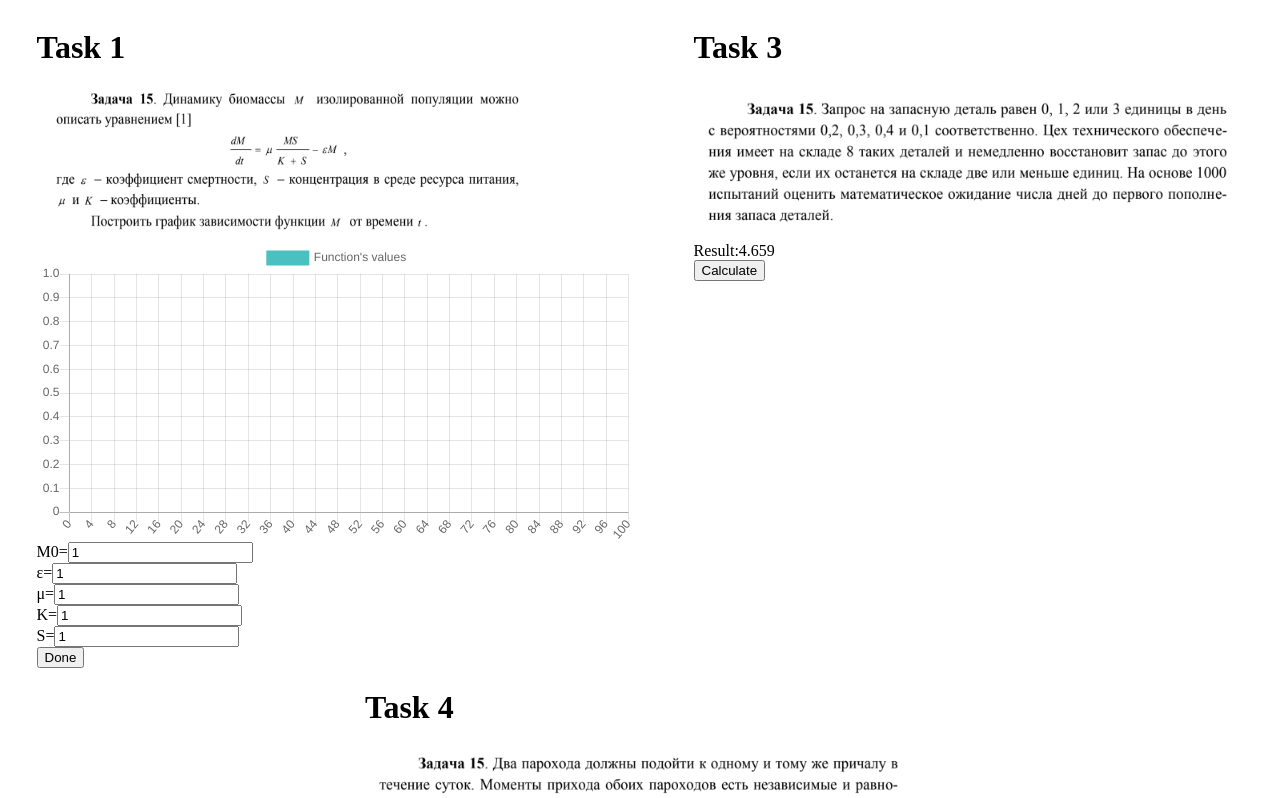
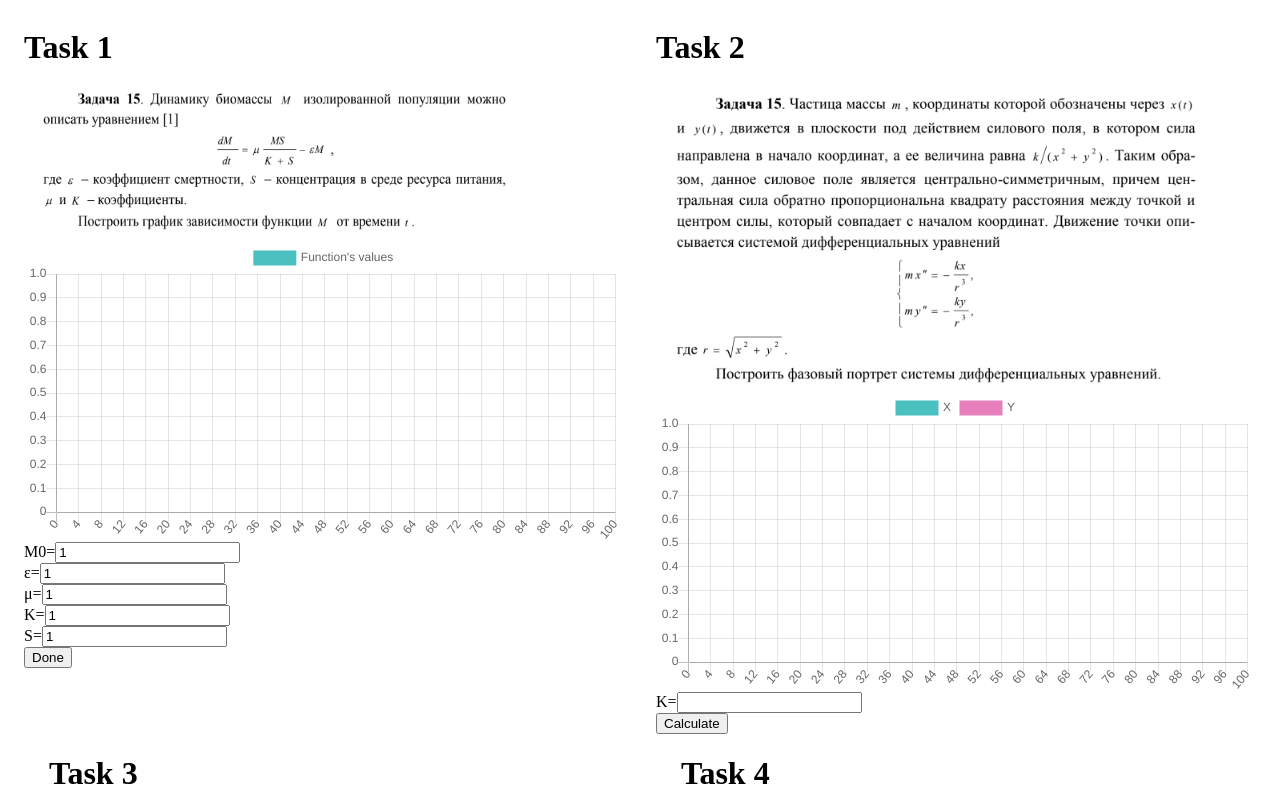
Before and after one commit to lexprom/modelling, a React (Create React App) app: page / in a window 1280 px wide. Shown: the top 798 px of the page. Built offline with nearby package versions, Linux system fonts and the light colour scheme.

Commit message:
Added the 2 task(not working)

```diff
--- a/src/App.js
+++ b/src/App.js
@@ -2,15 +2,17 @@ import React, { Component } from 'react';
 
 import Biomass from "./CalculatingBiomass";
 import ExpectedValueDiscrete from './ExpectedValueDiscrete';
+import GeometricProbability from './GeometricProbability';
+import SoDE from "./SystemOfDifferentialEquation";
 
 import "./styles.css"
-import GeometricProbability from './GeometricProbability';
 
 class App extends Component {
   render() {
     return (
       <div className="App">
         <Biomass />
+        <SoDE />
         <ExpectedValueDiscrete />
         <GeometricProbability />
       </div>
--- a/src/ExpectedValueDiscrete/index.js
+++ b/src/ExpectedValueDiscrete/index.js
@@ -14,7 +14,7 @@ class ExpectedValueDiscrete extends Component {
 	}
 
 	calculateExpectedValues = () => {
-		const details = [0, 0, 1, 1, 1, 2, 2, 2, 2, 3]; // odds of details
+		const details = [0, 0, 1, 1, 1, 2, 2, 2, 2, 3]; // odds of the details
 		const resultsExpectedValues = [];
 		for (let index = 0; index < NUMBER_OF_EXPERIMENTS; index++) {
 			let temp = 0;
--- /dev/null
+++ b/src/SystemOfDifferentialEquation/index.js
@@ -0,0 +1,114 @@
+import React, { Component } from 'react'
+import { Line } from "react-chartjs-2"
+
+import Image from "./assets/task2.png"
+import "./styles.css"
+import { FunctionX, FunctionY } from "./utils/func";
+
+const chart = {
+  labels: [...Array(101).keys()],
+  datasets: [
+    {
+      label: "X",
+      fill: false,
+      lineTension: 0.1,
+      backgroundColor: 'rgba(75,192,192,0.4)',
+      borderColor: 'rgba(75,192,192,1)',
+      borderCapStyle: 'butt',
+      borderDash: [],
+      borderDashOffset: 0.0,
+      borderJoinStyle: 'miter',
+      pointBorderColor: 'rgba(75,192,192,1)',
+      pointBackgroundColor: '#fff',
+      pointBorderWidth: 1,
+      pointHoverRadius: 5,
+      pointHoverBackgroundColor: 'rgba(75,192,192,1)',
+      pointHoverBorderColor: 'rgba(220,220,220,1)',
+      pointHoverBorderWidth: 2,
+      pointRadius: 1,
+      pointHitRadius: 10,
+    },
+    {
+      label: "Y",
+      fill: false,
+      lineTension: 0.1,
+      backgroundColor: 'rgba(192, 38, 128, 1)',
+      borderColor: 'rgba(230, 127, 187, 1)',
+      borderCapStyle: 'butt',
+      borderDash: [],
+      borderDashOffset: 0.0,
+      borderJoinStyle: 'miter',
+      pointBorderColor: 'rgba(75,192,192,1)',
+      pointBackgroundColor: '#fff',
+      pointBorderWidth: 1,
+      pointHoverRadius: 5,
+      pointHoverBackgroundColor: 'rgba(75,192,192,1)',
+      pointHoverBorderColor: 'rgba(220,220,220,1)',
+      pointHoverBorderWidth: 2,
+      pointRadius: 1,
+      pointHitRadius: 10,
+    }
+  ]
+};
+
+export default class SoDE extends Component {
+  constructor(props) {
+    super(props);
+    this.state = {
+      K: "",
+      X: [],
+      Y: []
+    }
+  }
+
+  onChange = e => {
+    this.setState({ [e.target.name]: e.target.value })
+  }
+
+  calculateFunction = () => {
+    let x;
+    let y;
+    let t = 0;
+    const { K, X, Y } = this.state;
+
+    // X loop
+    let xT;
+    for (let i = 1; i < 100; i++) {
+      x = y = i;
+      xT = FunctionX(x, y, +K);
+      X.push(xT);
+      t += .1;
+    }
+    this.setState({ X: this.state.X });
+    chart.datasets[0].data = this.state.X;
+    console.log(this.state.X);
+
+    t = 0;
+
+    // Y loop
+    let yT;
+    for (let i = 1; i < 100; i++) {
+      x = y = i;
+      yT = FunctionY(x, y, +K);
+      Y.push(xT);
+      t += .1;
+    }
+    this.setState({ Y: this.state.Y });
+    chart.datasets[1].data = this.state.Y;
+  }
+
+  render() {
+    return (
+      <div className="Container">
+        <h1>Task 2</h1>
+        <img src={Image} height="300px" width="550px" alt="help" />
+        <Line data={chart} redraw />
+        <div>
+          K=
+            <input value={this.state.K} onChange={this.onChange} name="K" />
+        </div>
+        <button onClick={this.calculateFunction}>Calculate</button>
+      </div>
+    )
+  }
+}
--- /dev/null
+++ b/src/SystemOfDifferentialEquation/styles.css
@@ -0,0 +1,3 @@
+.Container {
+  width: 600px;
+}
--- /dev/null
+++ b/src/SystemOfDifferentialEquation/utils/func.js
@@ -0,0 +1,7 @@
+export function FunctionX (x, y, K) {
+  return (-K * x)/ Math.sqrt(Math.pow(x, 2) + Math.pow(y,2))
+}
+
+export function FunctionY (x, y, K) {
+  return (-K * y)/ Math.sqrt(Math.pow(x,2) + Math.pow(y,2))
+}
```
Also changed, not shown: src/SystemOfDifferentialEquation/assets/task2.png (added).
